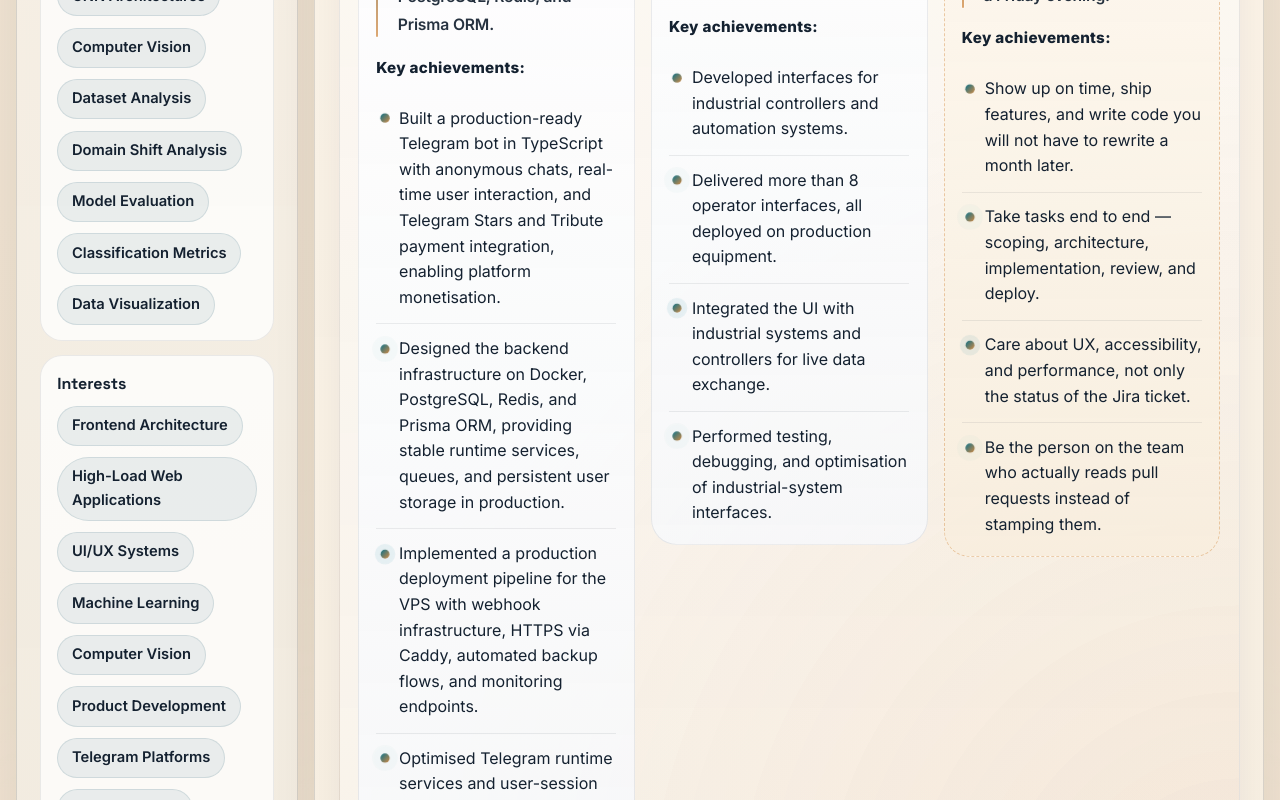
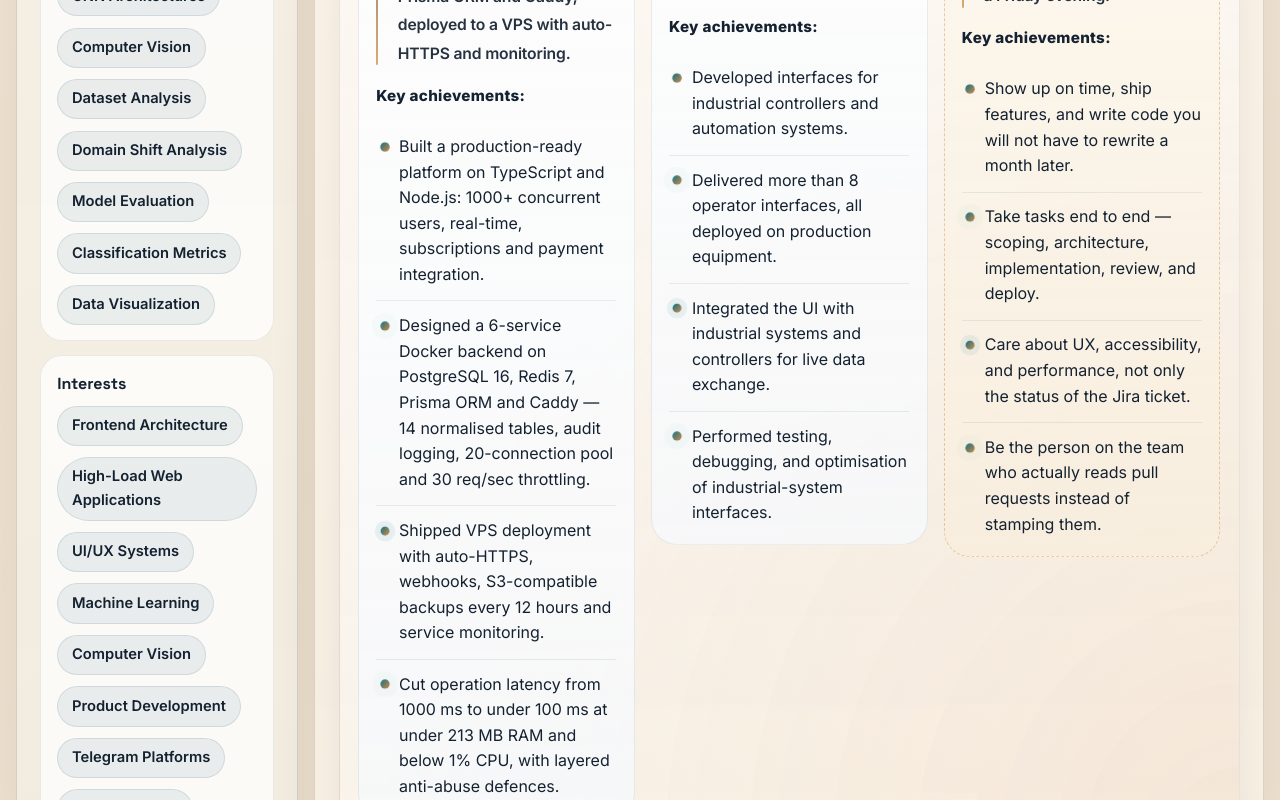
Before and after one commit to Figrac0/NextJS-Blog, a Next.js app: page /about in a window 1280 px wide. Shown: the part 3300-4100 px from the top of the page. Built offline with nearby package versions, Linux system fonts and the light colour scheme.

Commit message:
fix-freelance-2

```diff
--- a/components/about-page/about-content.js
+++ b/components/about-page/about-content.js
@@ -158,12 +158,12 @@ const ABOUT_CONTENT = {
                 },
                 isLive: false,
                 summary:
-                    "Production-ready Telegram bot on TypeScript with anonymous chats, real-time user interaction, Telegram Stars and Tribute payments, and a full VPS deployment pipeline backed by Docker, PostgreSQL, Redis, and Prisma ORM.",
+                    "Production-ready platform on TypeScript and Node.js: 1000+ concurrent users, real-time, subscriptions and payments. A 6-service Docker backend on PostgreSQL 16, Redis 7, Prisma ORM and Caddy, deployed to a VPS with auto-HTTPS and monitoring.",
                 achievements: [
-                    "Built a production-ready Telegram bot in TypeScript with anonymous chats, real-time user interaction, and Telegram Stars and Tribute payment integration, enabling platform monetisation.",
-                    "Designed the backend infrastructure on Docker, PostgreSQL, Redis, and Prisma ORM, providing stable runtime services, queues, and persistent user storage in production.",
-                    "Implemented a production deployment pipeline for the VPS with webhook infrastructure, HTTPS via Caddy, automated backup flows, and monitoring endpoints.",
-                    "Optimised Telegram runtime services and user-session handling for scalable performance of active chats and async queues under high load.",
+                    "Built a production-ready platform on TypeScript and Node.js: 1000+ concurrent users, real-time, subscriptions and payment integration.",
+                    "Designed a 6-service Docker backend on PostgreSQL 16, Redis 7, Prisma ORM and Caddy — 14 normalised tables, audit logging, 20-connection pool and 30 req/sec throttling.",
+                    "Shipped VPS deployment with auto-HTTPS, webhooks, S3-compatible backups every 12 hours and service monitoring.",
+                    "Cut operation latency from 1000 ms to under 100 ms at under 213 MB RAM and below 1% CPU, with layered anti-abuse defences.",
                 ],
             },
             {
@@ -452,12 +452,12 @@ const ABOUT_CONTENT = {
                 },
                 isLive: false,
                 summary:
-                    "Production-ready Telegram-бот на TypeScript с анонимными чатами, real-time взаимодействием пользователей, интеграцией Telegram Stars и Tribute и полноценным deployment pipeline на VPS — Docker, PostgreSQL, Redis и Prisma ORM.",
+                    "Production-ready платформа на TypeScript и Node.js: 1000+ одновременных пользователей, real-time, подписки и платежи. Backend из 6 Docker-сервисов на PostgreSQL 16, Redis 7, Prisma ORM и Caddy, развёрнутый на VPS с auto-HTTPS и мониторингом.",
                 achievements: [
-                    "Разработал production-ready Telegram-бота на TypeScript с системой анонимных чатов, real-time взаимодействием пользователей и интеграцией платёжных сервисов Telegram Stars и Tribute, обеспечив монетизацию платформы.",
-                    "Спроектировал backend-инфраструктуру на Docker, PostgreSQL, Redis и Prisma ORM, обеспечив стабильную работу runtime-сервисов, очередей и хранения пользовательских данных в production-среде.",
-                    "Реализовал production deployment pipeline для VPS-сервера с webhook-инфраструктурой, HTTPS через Caddy, автоматическими backup-сценариями и monitoring endpoints.",
-                    "Оптимизировал архитектуру Telegram runtime-сервисов и обработку пользовательских сессий, обеспечив масштабируемую работу активных чатов и асинхронных очередей при высокой нагрузке.",
+                    "Разработал production-ready платформу на TypeScript и Node.js: 1000+ одновременных пользователей, real-time, подписки и платёжная интеграция.",
+                    "Спроектировал backend из 6 Docker-сервисов на PostgreSQL 16, Redis 7, Prisma ORM и Caddy — 14 нормализованных таблиц, audit-log, connection pool на 20 и throttling 30 req/sec.",
+                    "Развернул VPS-deployment с auto-HTTPS, webhook'ами, бэкапами в S3-хранилище каждые 12 ч и мониторингом сервисов.",
+                    "Снизил latency операций с 1000 мс до <100 мс при потреблении <213 MB RAM и CPU <1%, добавил многоуровневую защиту от злоупотреблений.",
                 ],
             },
             {
--- a/components/home-page/hero.js
+++ b/components/home-page/hero.js
@@ -115,10 +115,10 @@ function Hero() {
                     <div className={classes.imageContainer}>
                         <div className={classes.imageWrapper}>
                             <Image
-                                src="/images/site/hero-blur-bg.png"
+                                src="/images/site/hero-blur-bg.jpg"
                                 alt="Sergey - Frontend Developer & Blogger"
-                                width={1448}
-                                height={1086}
+                                width={1280}
+                                height={854}
                                 className={classes.image}
                                 priority
                                 quality={90}
```
